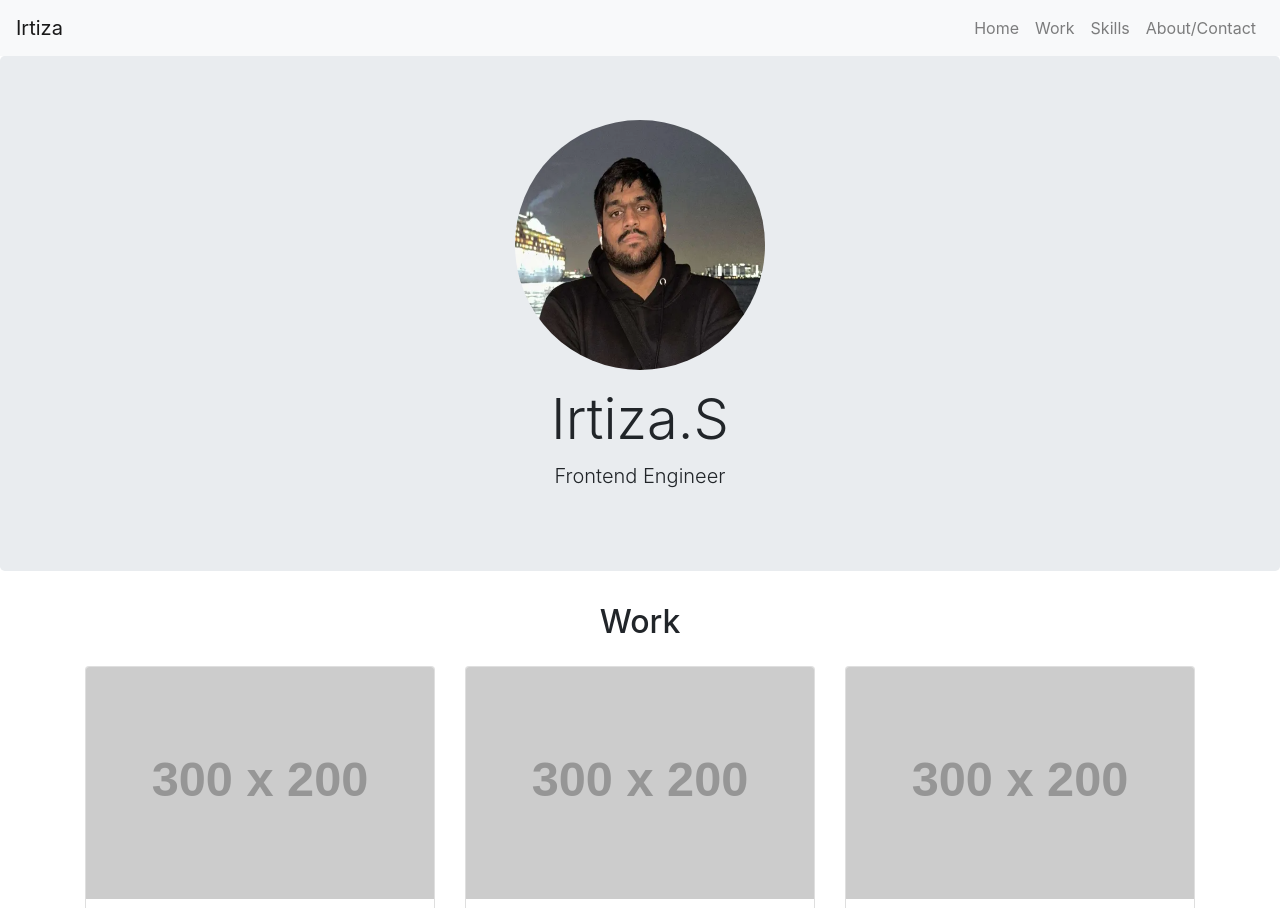
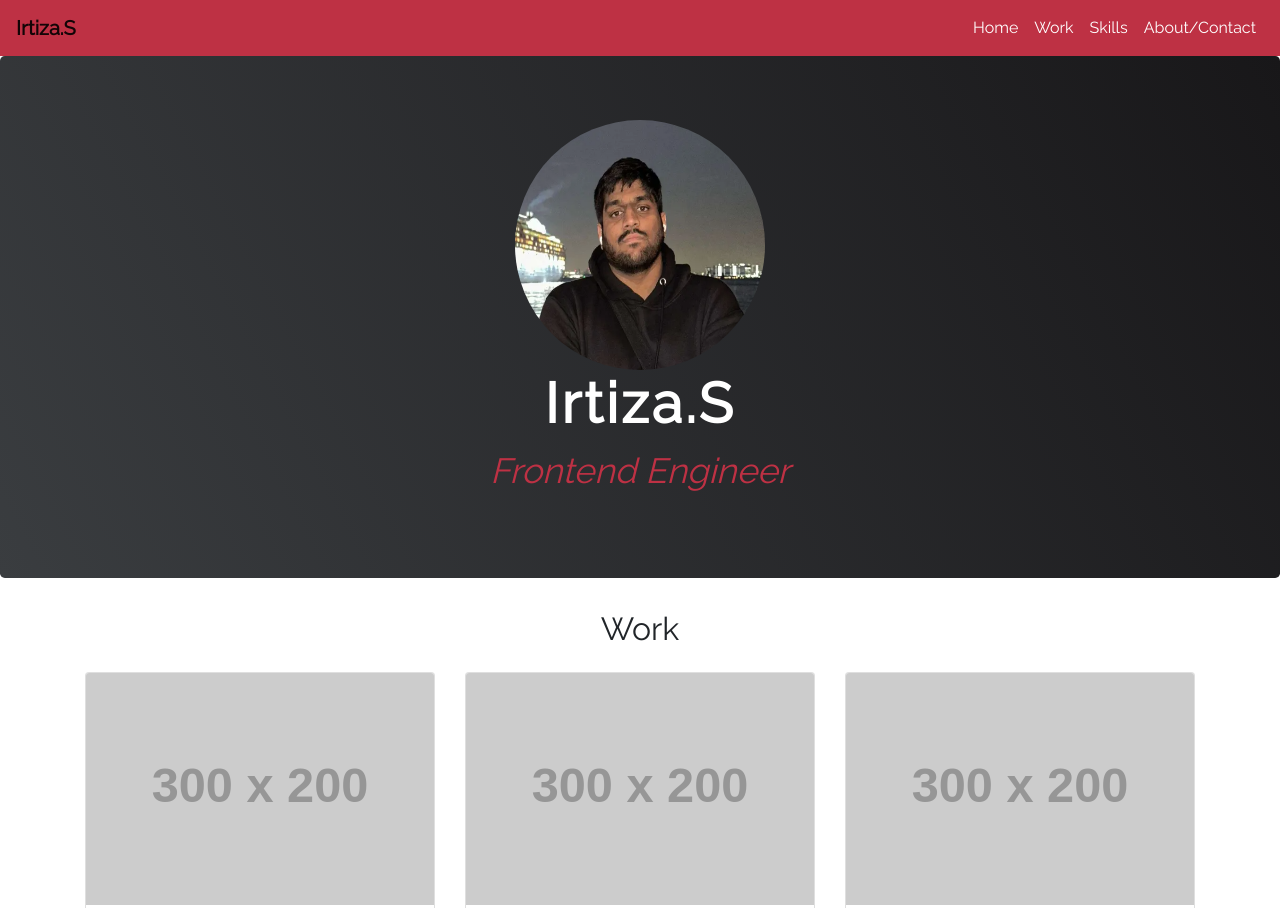
Before and after one commit to irtiza-S/Bootstrap-Portfolio, a plain HTML site: page index.html in a window 1280 px wide. Shown: the top 908 px of the page. Drawn offline with nearby package versions, Linux system fonts and the light colour scheme; placeholder pictures from the web are drawn by us.

Commit message:
color-scheme updated, changes made to styling

```diff
--- a/css/style.css
+++ b/css/style.css
@@ -1,9 +1,13 @@
-
-/* reset */
-* {
+:root {
+    scroll-behavior: smooth;
+    overflow-x: hidden;
     margin: 0;
     padding: 0;
     box-sizing: border-box;
+}
+
+body {
+    font-family: 'Raleway', sans-serif !important; /* Set Raleway as the default font for the entire page */
 }
 
 a {
@@ -14,16 +18,49 @@ ul, ol {
     list-style: none;
 }
 
-/* --------------- */
-
-html {
-    scroll-behavior: smooth;
+a:hover {
+    color: blue; /* Change color on hover */
 }
 
-a:hover {
-    color: blue; /* Change color on hover */
-  }
-  /* For buttons */
-  .btn:hover {
+/* For buttons */
+.btn:hover {
     box-shadow: 0 0 10px rgba(0, 0, 0, 0.5); /* Add box shadow on hover */
-  }
+}
+
+.lower-header-content {
+    background: linear-gradient(62deg, #3a3d40 0%, #181719 100%);
+    display: flex;
+    justify-content: center;
+    align-items: center;
+}
+
+#name {
+    font: 66px;
+    color: #fff;
+    font-weight: bold;
+    letter-spacing: 3px;
+}
+
+#slogan {
+    color: #be3144;
+    font-style: italic;
+    font-size: 35px;
+}
+
+nav, footer {
+    background-color: #be3144;
+    color: white;
+}
+
+nav ul li a {
+    color: white !important;
+}
+
+.navbar-brand {
+    font-weight: bold;
+}
+
+#profile-pic {
+    width: 250px;
+    height: 250px;
+}
--- a/index.html
+++ b/index.html
@@ -5,12 +5,15 @@
     <meta name="viewport" content="width=device-width, initial-scale=1.0">
     <link rel="stylesheet" href="./css/style.css">
     <link href="https://stackpath.bootstrapcdn.com/bootstrap/4.5.2/css/bootstrap.min.css" rel="stylesheet">
+    <link rel="preconnect" href="https://fonts.googleapis.com">
+    <link rel="preconnect" href="https://fonts.gstatic.com" crossorigin>
+    <link href="https://fonts.googleapis.com/css2?family=Raleway&display=swap" rel="stylesheet">
     <title>Irtiza - Portfolio</title>
 </head>
 <body>
 <!-- Navigation bar -->
-    <nav class="navbar navbar-expand-lg navbar-light bg-light">
-        <a class="navbar-brand" href="#">Irtiza</a>
+    <nav class="navbar navbar-expand-lg navbar-light">
+        <a class="navbar-brand" href="#">Irtiza.S</a>
         <button class="navbar-toggler" type="button" data-toggle="collapse" data-target="#navbarSupportedContent" aria-controls="navbarSupportedContent" aria-expanded="false" aria-label="Toggle navigation">
             <span class="navbar-toggler-icon"></span>
         </button>
@@ -34,12 +37,12 @@
         </div>
     </nav>
 
-    <!-- Hero section -->
-    <section id="hero" class="jumbotron text-center">
+    <!-- hero section -->
+    <section id="hero" class="jumbotron text-center lower-header-content">
       <div class="container">
-          <img src="./images/profile.png" alt="Your Picture" class="rounded-circle img-fluid" style="width: 250px; height: 250px;">
-          <h1 class="display-4 mt-3">Irtiza.S</h1>
-          <p class="lead">Frontend Engineer</p>
+          <img id='profile-pic' src="./images/profile.png" alt="Your Picture" class="rounded-circle img-fluid">
+          <h1 id='name' class="display-4">Irtiza.S</h1>
+          <p id='slogan' class="lead">Frontend Engineer</p>
       </div>
   </section>
 
@@ -154,7 +157,7 @@
 
 
   <!-- Footer section -->
-  <footer class="bg-dark text-light text-center py-3">
+  <footer class="text-light text-center py-3">
     <p>&copy; 2024 - Irtiza.S</p>
   </footer>
 
```
